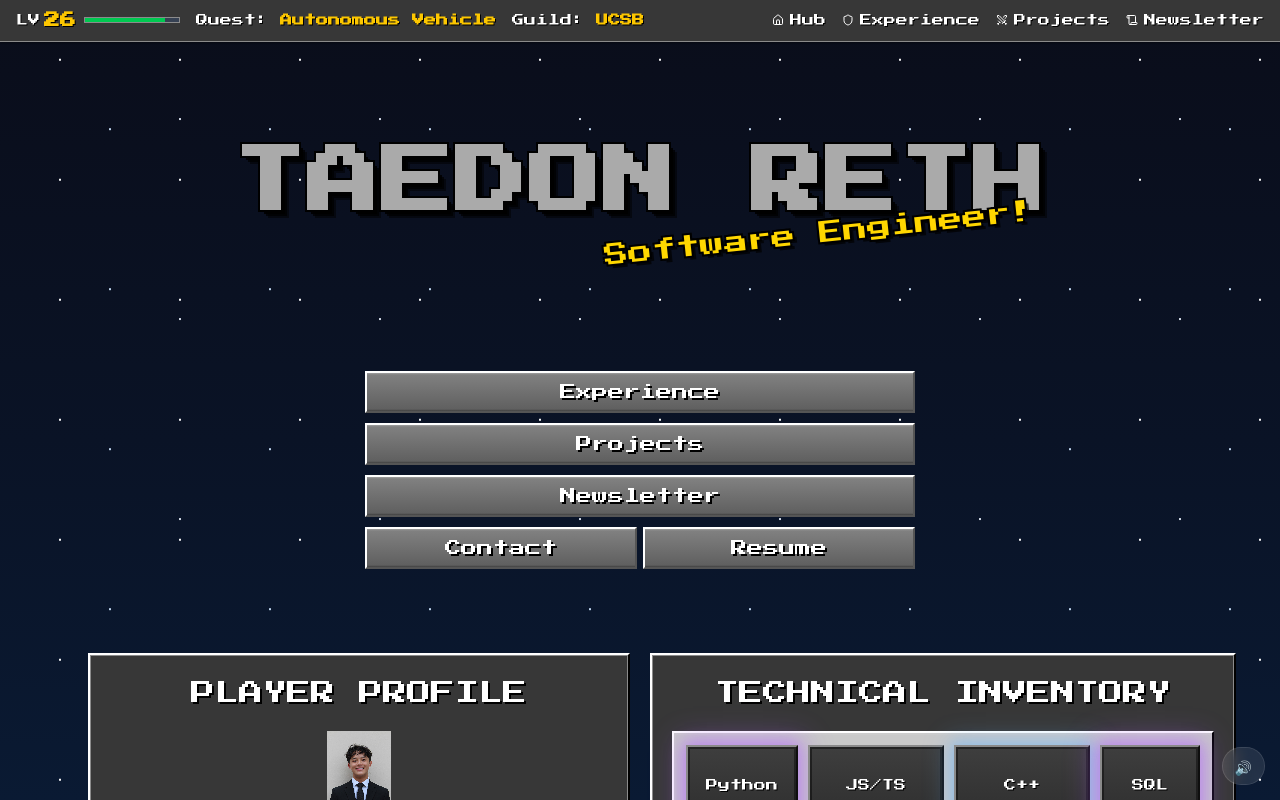
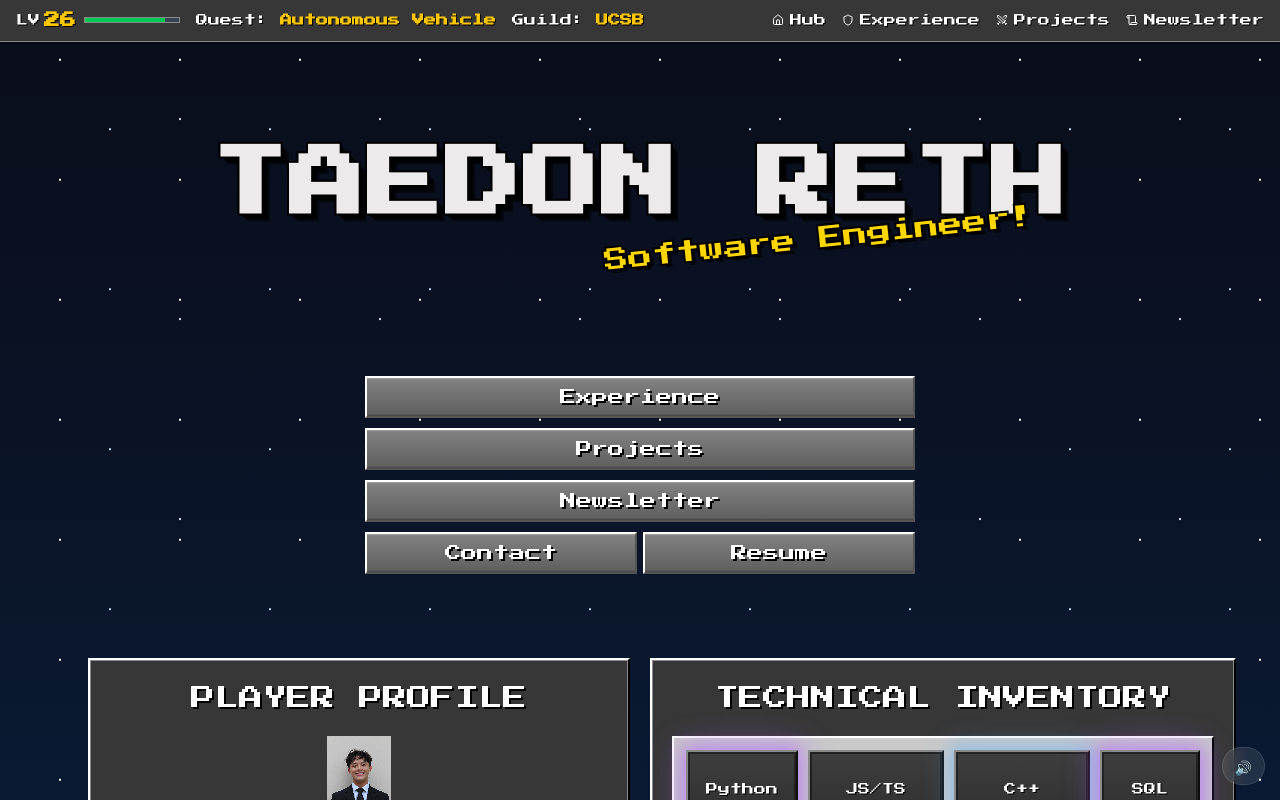
Before and after one commit to taedonreth/personal_website, a Next.js app: page / in a window 1280 px wide. Shown: the top 800 px of the page. Built offline with nearby package versions, Linux system fonts and the light colour scheme.

Commit message:
made name stand out more

```diff
--- a/src/app/globals.css
+++ b/src/app/globals.css
@@ -214,12 +214,12 @@ body.no-clouds .cloud {
 
 .minecraft-title h1 {
   font-family: var(--font-minecraft), 'Press Start 2P', monospace;
-  font-size: clamp(36px, 6vw, 72px);
+  font-size: clamp(38px, 7vw, 76px);
   font-weight: 700;
   letter-spacing: 2px;
   margin: 0;
   line-height: 1.05;
-  color: #AAAAAA;
+  color: #eceaea;
   text-shadow:
     0 0 0 #000, /* force anti-alias outline */
     2px 2px 0 #000,
```
